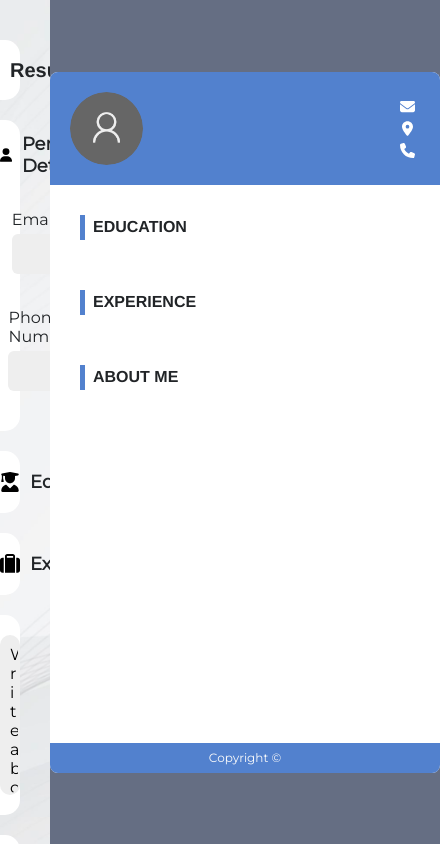
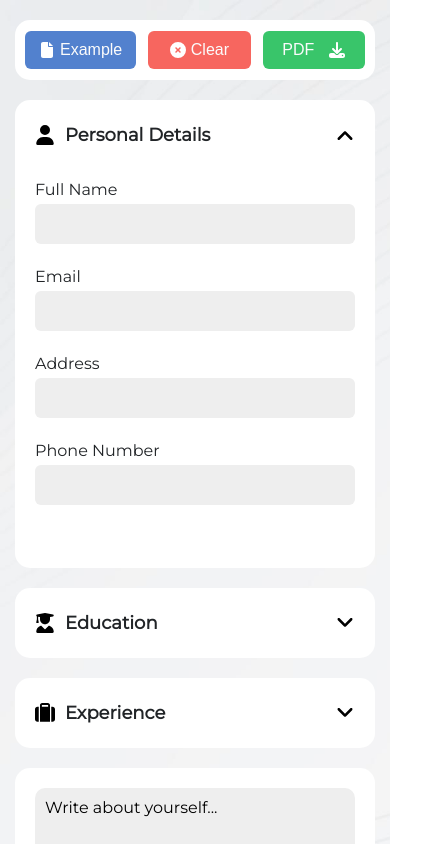
Before and after one commit to stefanbrkic1/cv-app, a React (Vite) app: page / in a window 390 px wide. Both pictures are taken after a click on the button "Get Started". Shown: the top 844 px of the page, 440 px wide, since content can reach past the window. Built offline with nearby package versions, Linux system fonts and the light colour scheme.

Commit message:
Implemented Responsiveness

```diff
--- a/src/styles/style.css
+++ b/src/styles/style.css
@@ -76,7 +76,6 @@ body {
   height: 100%;
   padding: 40px 50px 40px 50px;
   display: flex;
-  justify-content: baseline;
   align-items: center;
   flex-direction: column;
   overflow-y: scroll;
@@ -643,6 +642,10 @@ a {
 
 /* Phones */
 @media only screen and (max-width: 767px) {
+  html,
+  body {
+    height: 100svh;
+  }
   .entry-container {
     padding: 0px 15px;
   }
@@ -658,9 +661,116 @@ a {
   .entry-main {
     margin-bottom: 50%;
   }
+  .resume-container {
+    height: 100svh;
+    display: block;
+    background-color: red;
+  }
+  .container-left {
+    padding: 20px 15px 50px 15px;
+    overflow-y: visible;
+    height: auto;
+  }
+  .container-right {
+    height: 800px;
+  }
+  .nav-bar {
+    justify-content: center;
+    padding: 10px;
+  }
+  .nav-left {
+    display: none;
+  }
+  .nav-right {
+    width: 100%;
+    justify-content: space-between;
+  }
+  .download-btn {
+    flex: 1;
+    padding: 10px 14px 10px 14px;
+  }
+  .clear-btn {
+    flex: 1;
+    padding: 10px 14px 10px 14px;
+  }
+  .load-example-btn {
+    flex: 1;
+    padding: 10px 14px 10px 14px;
+  }
+  .flex {
+    display: block;
+  }
+  .pb-5 {
+    padding-bottom: 0px;
+  }
+  .input-field {
+    padding-bottom: 23px;
+  }
+  .about-section {
+    height: 400px;
+  }
+  .resume {
+    border-radius: 0px;
+  }
+  .color-container {
+    width: 27px;
+    height: 27px;
+  }
 }
 
 /* Tablets */
 @media only screen and (min-width: 768px) and (max-width: 1023px) {
-  /* Your styles for tablets go here */
+  html,
+  body {
+    height: 100svh;
+  }
+  .entry-container {
+    padding: 0px 15px;
+  }
+  .heading-text {
+    font-size: 60rem;
+    text-align: center;
+    margin-bottom: 15px;
+  }
+  .heading-subtext {
+    font-size: 21rem;
+    text-align: center;
+  }
+  .start-btn {
+    font-size: 26rem;
+  }
+  .entry-main {
+    margin-bottom: 50%;
+  }
+  .resume-container {
+    height: 100svh;
+    display: block;
+    background-color: red;
+  }
+  .container-left {
+    padding: 20px 15px 50px 15px;
+    overflow-y: visible;
+    height: auto;
+  }
+  .container-right {
+    height: 800px;
+  }
+  .download-btn {
+    flex: 1;
+    padding: 10px 16px 10px 16px;
+  }
+  .clear-btn {
+    flex: 1;
+    padding: 10px 16px 10px 16px;
+  }
+  .load-example-btn {
+    flex: 1;
+    padding: 10px 16px 10px 16px;
+  }
+  .input-field {
+    padding-bottom: 23px;
+  }
+  .resume {
+    border-radius: 0px;
+  }
 }
```
